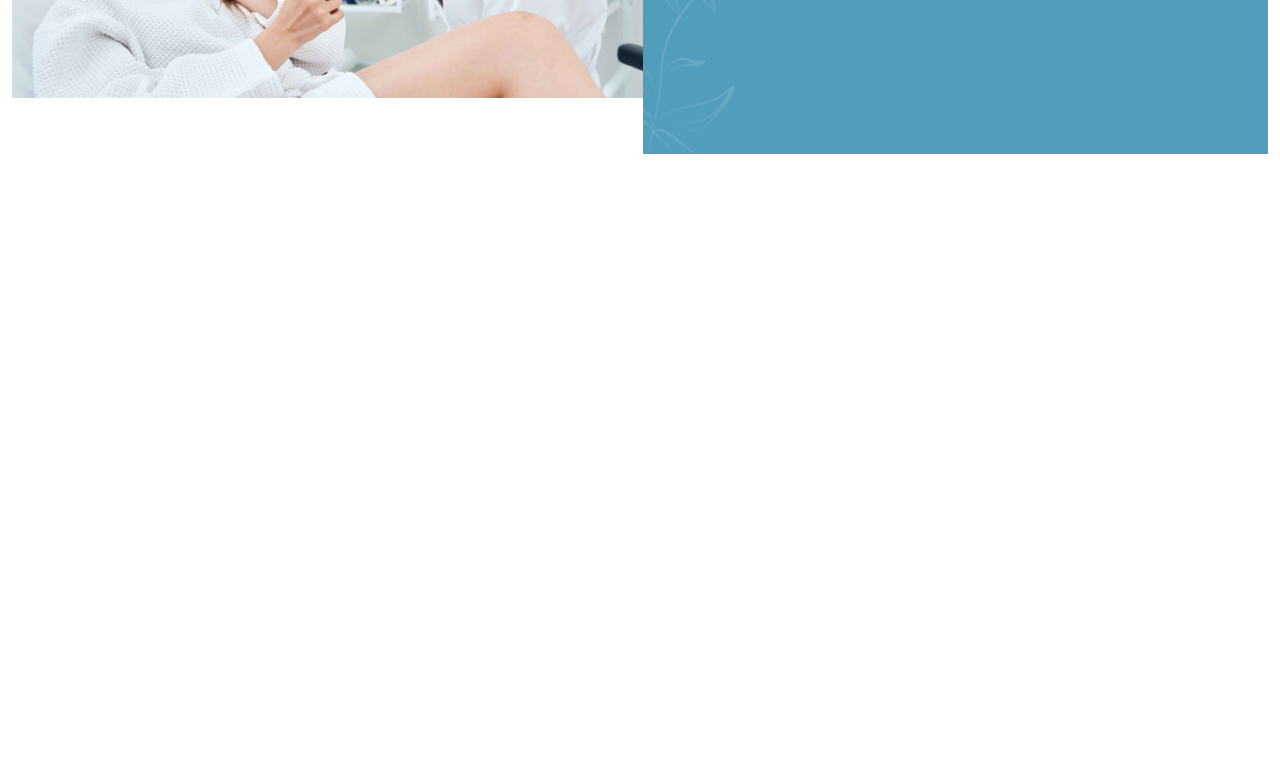
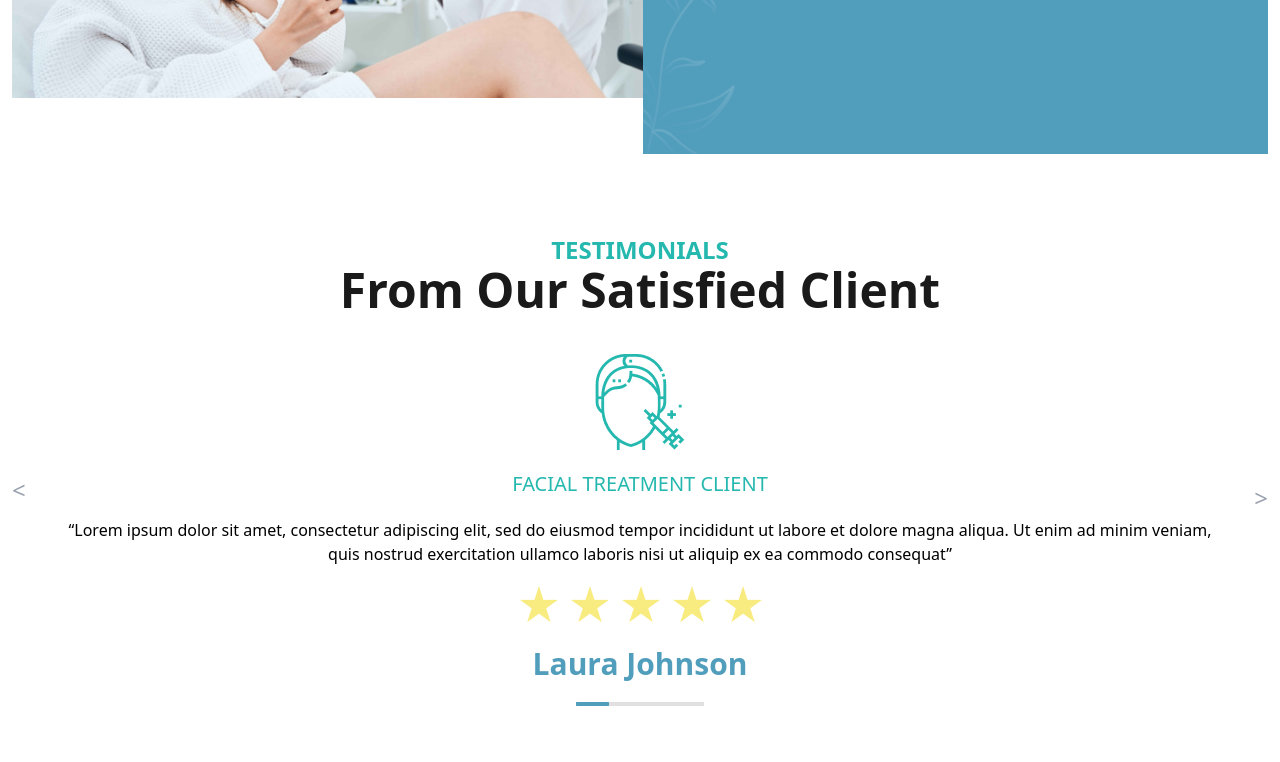
Before and after one commit to peyalhasan/APHRODITE, a plain HTML site: page index.html in a window 1280 px wide. Shown: the part 3178-3940 px from the top of the page. Before the commit the page ends 3412 px from the top, so only its background shows below. Drawn offline with nearby package versions, Linux system fonts and the light colour scheme.

Commit message:
Saitsfied client

```diff
--- a/index.html
+++ b/index.html
@@ -265,6 +265,24 @@
                 </div>
             </div>
         </section>
+
+        <!-- Our Satisfied Client -->
+        <section class="text-center space-y-4 flex items-center gap-2 md:gap-8" >
+            <span class="text-2xl text-gray-400"><</span>
+            <div>
+                <h4 class="text-2xl font-semibold text-[#25B8AF]">TESTIMONIALS</h4>
+                <h1 class="text-2xl md:text-5xl font-bold text-[#1A1A1A]">From Our Satisfied Client</h1>
+                <div class="flex flex-col items-center my-10 space-y-5" >
+                    <img src="./images/face.png" alt="">
+                    <h3 class="text-xl font-normal text-[#25B8AF]">FACIAL TREATMENT CLIENT</h3>
+                    <p>“Lorem ipsum dolor sit amet, consectetur adipiscing elit, sed do eiusmod tempor incididunt ut labore et dolore magna aliqua. Ut enim ad minim veniam, quis nostrud exercitation ullamco laboris nisi ut aliquip ex ea commodo consequat”</p>
+                    <img src="./images/ratings.png" alt="">
+                    <h3 class="text-3xl font-bold text-[#519DBC]">Laura Johnson</h3>
+                    <img class="w-32 h-1" src="./images/loading.png" alt="">
+                </div>
+            </div>
+            <span class="text-2xl text-gray-400">></span>
+        </section>
     </main>
     <footer>
 
```
Also changed, not shown: images/face.png (added), images/loading.png (added), images/ratings.png (added).
